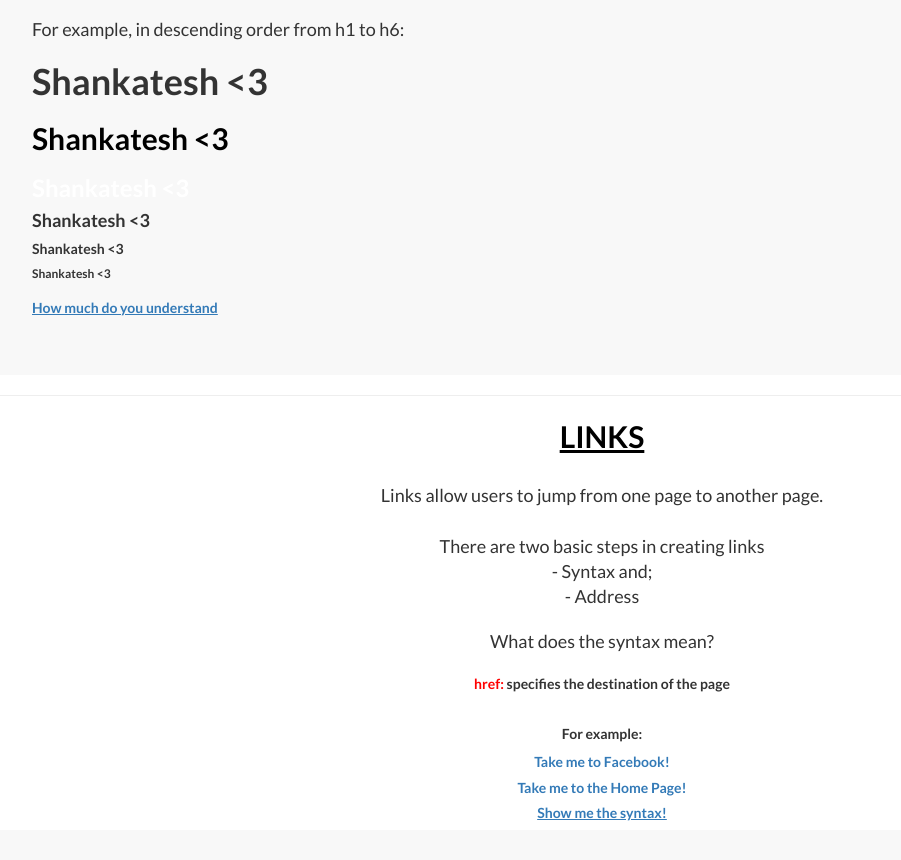
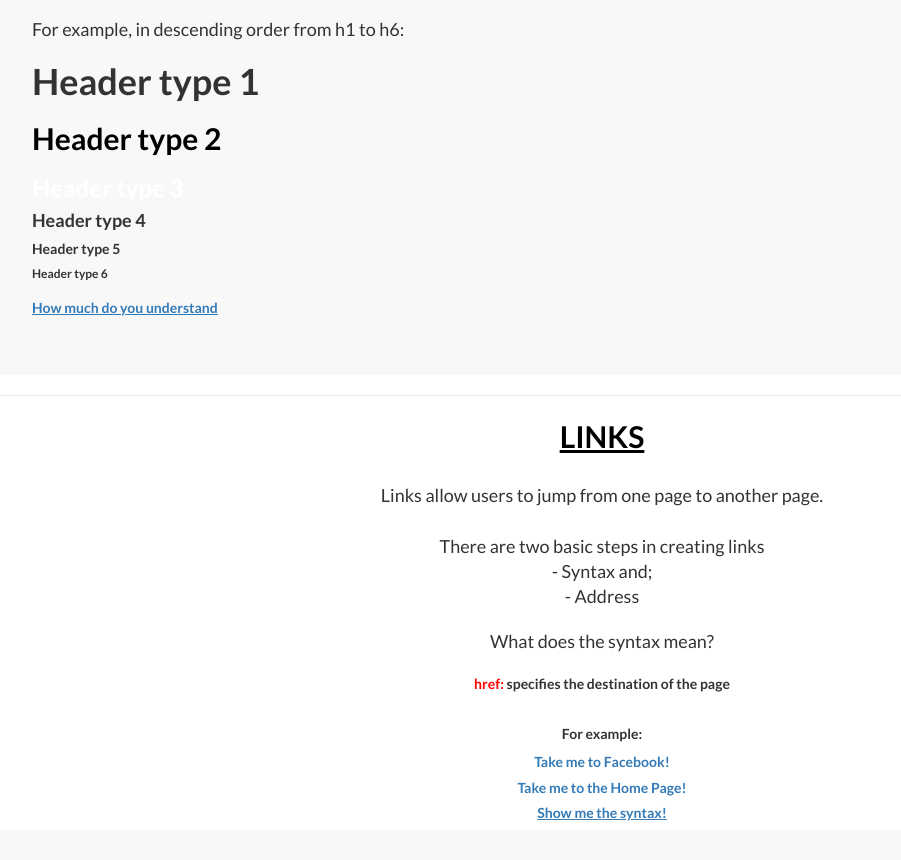
Before and after one commit to BSocIT17/testIT, a plain HTML site: page basic.html in a window 1280 px wide. Shown: the part 1091-1951 px from the top of the page, without its empty margins (38-939 px from the left). Drawn offline with Linux system fonts and the light colour scheme.

Commit message:
Update basic.html

```diff
--- a/basic.html
+++ b/basic.html
@@ -103,12 +103,12 @@ p2   {color: purple;font-size: 24px;}
     <p class = "lead"> The paragraph tag allows the user to create paragraphs on the website </p>
     <p class = "lead"> The heading tag is used to create paragraph headings and comes in 6 different levels of visibility </p>
         <p class = "lead"> For example, in descending order from h1 to h6: </p>
-        <h1> Shankatesh <3 </h1>
-        <h2> Shankatesh <3 </h2>
-        <h3> Shankatesh <3 </h3>
-        <h4> Shankatesh <3 </h4>
-        <h5> Shankatesh <3 </h5>
-        <h6> Shankatesh <3 </h6>
+        <h1> Header type 1 </h1>
+        <h2> Header type 2 </h2>
+        <h3> Header type 3 </h3>
+        <h4> Header type 4 </h4>
+        <h5> Header type 5 </h5>
+        <h6> Header type 6 </h6>
 
 		</div>
                 <div class="col-lg-5 col-lg-offset-2 col-sm-6">
```
